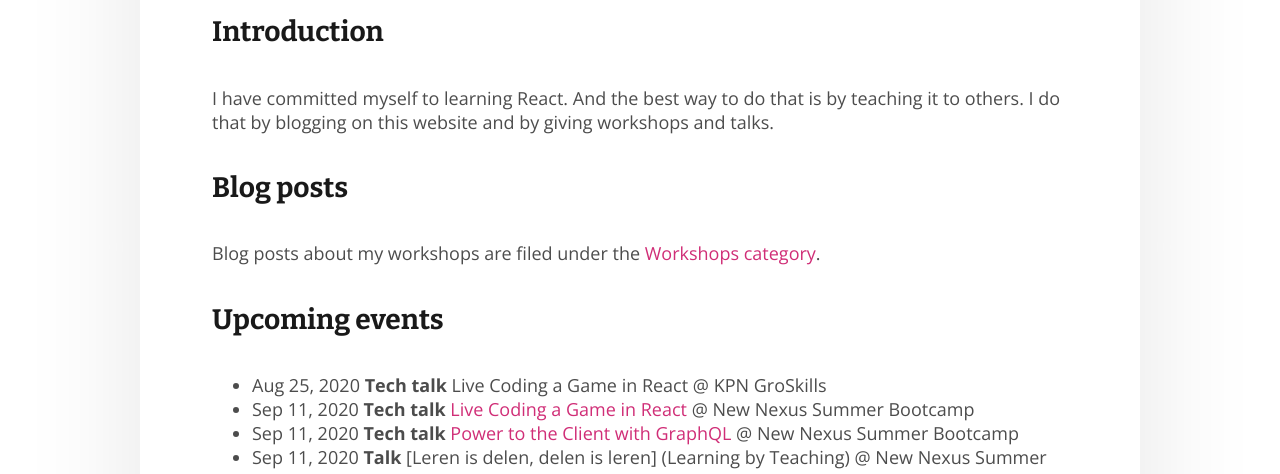
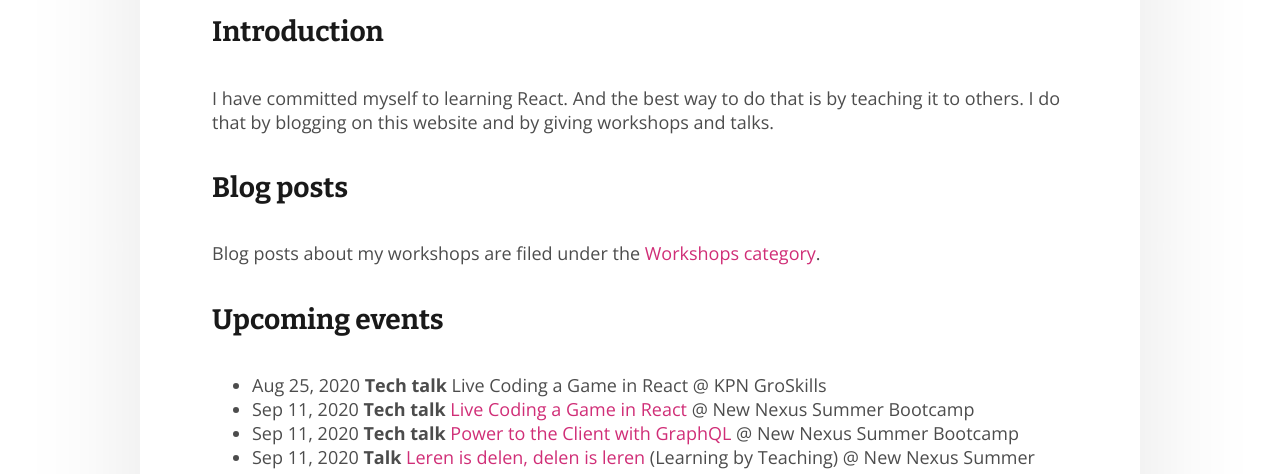
Before and after one commit to bouwe77/bouwe77.github.io, a Gatsby site: page /workshops in a window 1280 px wide. Shown: the part 262-736 px from the top of the page. Built offline with nearby package versions, Linux system fonts and the light colour scheme; Gatsby itself is replaced by a stand-in of ours.

Commit message:
Fixed typo

```diff
--- a/src/pages/workshops.mdx
+++ b/src/pages/workshops.mdx
@@ -46,5 +46,5 @@ Blog posts about my workshops are filed under the <Link to="/categories/workshop
 That would be awesome! 😃 Contact me on <a href="https://twitter.com/bouwe">Twitter</a>!
 
 [live coding a game in react]: https://newnexus.nl/webinar/live-coding-a-game-in-react/
-[leren is delen delen is leren]: https://newnexus.nl/webinar/leren-is-delen-delen-is-leren/
+[leren is delen, delen is leren]: https://newnexus.nl/webinar/leren-is-delen-delen-is-leren/
 [power to the client with graphql]: https://newnexus.nl/webinar/power-to-the-client-with-graphql/
```
